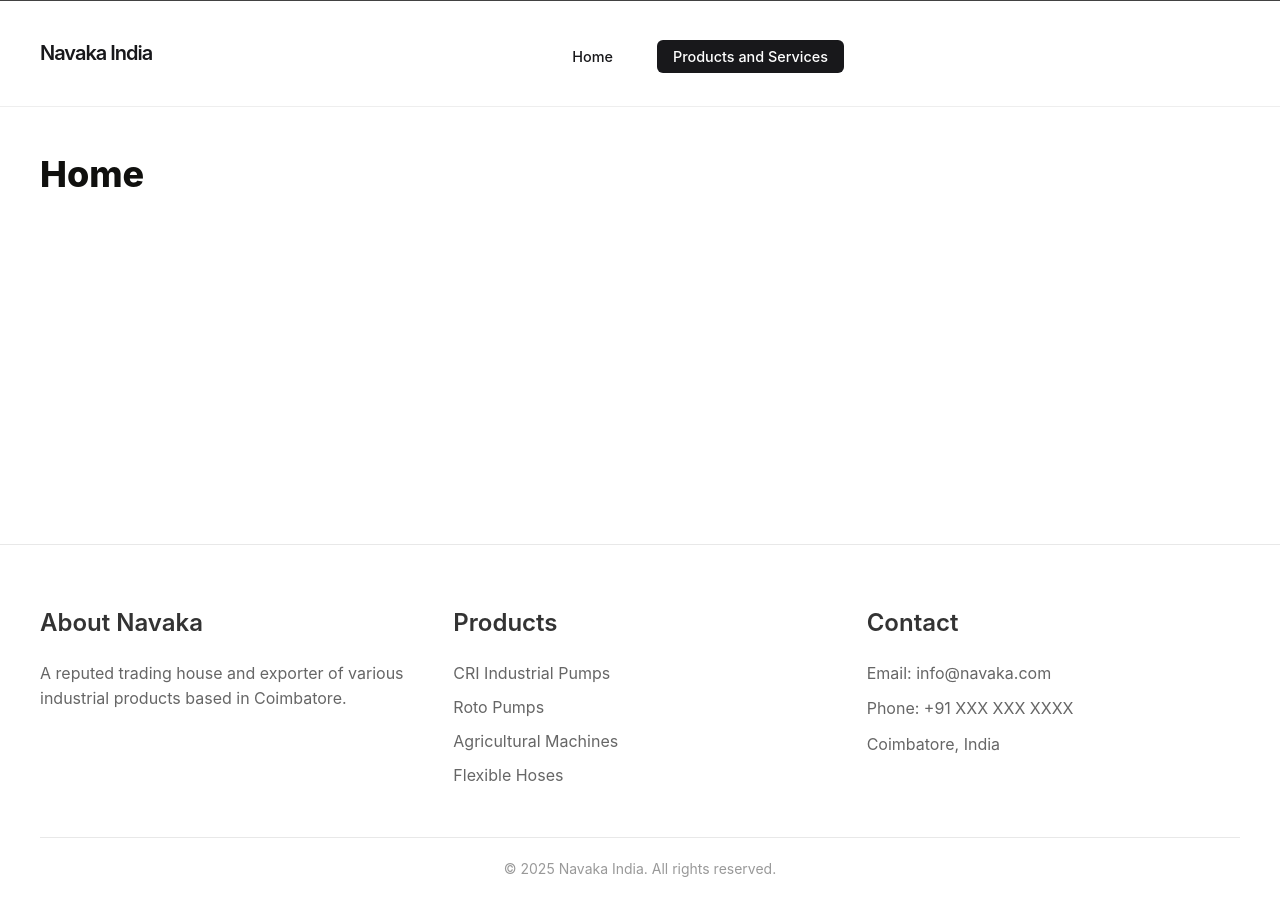
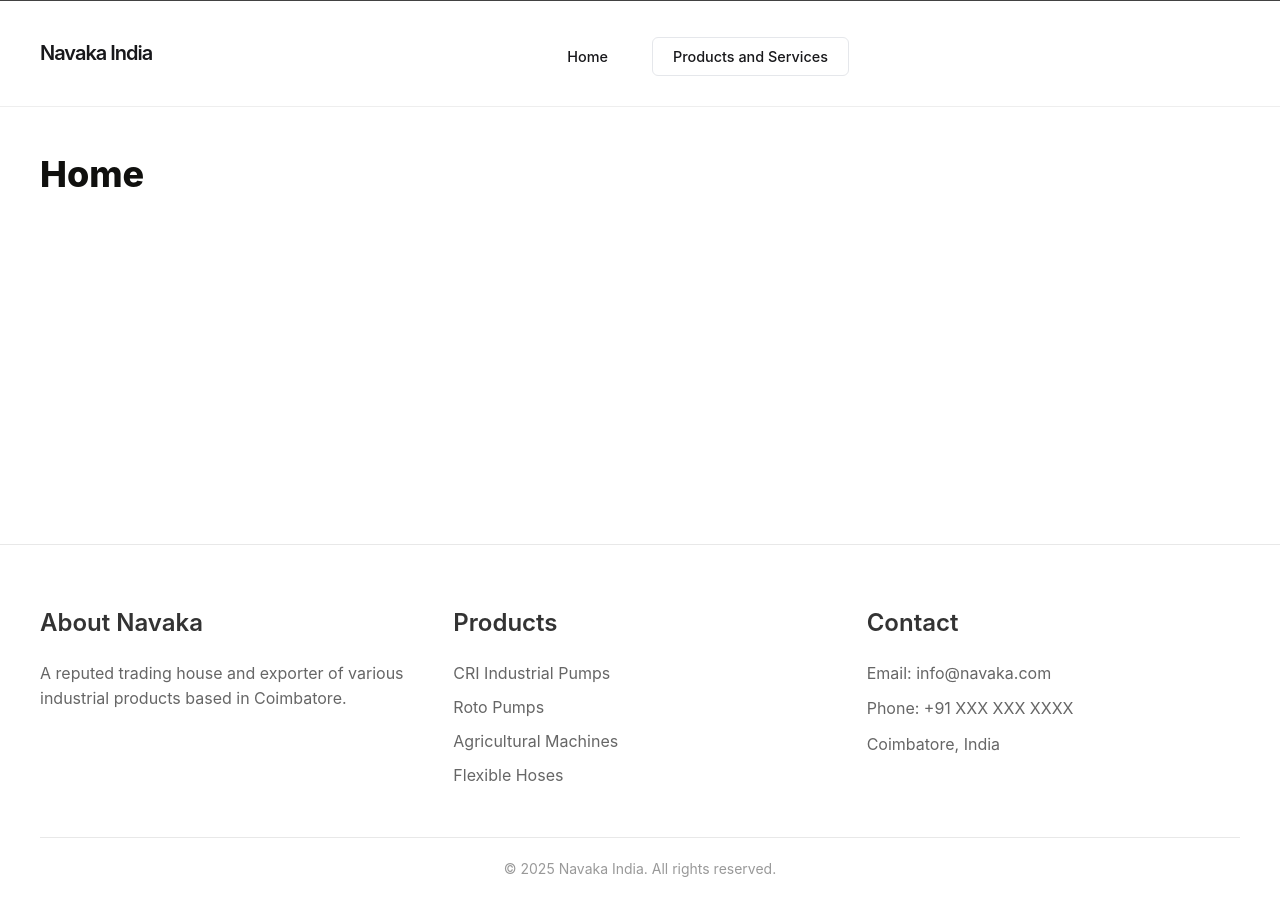
Before and after one commit to manassaloi/navakapumps, a Jekyll site: the page built from home.md, in a window 1280 px wide. Built offline with Jekyll 4.4.1, drawn with Linux system fonts in a browser that asks for light colours.

Commit message:
Update style.scss

```diff
--- a/assets/css/style.scss
+++ b/assets/css/style.scss
@@ -134,12 +134,22 @@
       color: #18181B;
       font-weight: 500;
       font-size: 0.9rem;
+      text-decoration: none;
+    }
 
-      &:last-child {
-        padding: 0.5rem 1rem;
-        background: #18181B;
-        color: white;
-        border-radius: 6px;
+    // More specific selector to override Minima theme
+    .page-link[href="/products/"] {
+      padding: 0.625rem 1.25rem !important;
+      background: white !important;
+      color: #18181B !important;
+      border: 1px solid #E5E7EB !important;
+      border-radius: 6px;
+      transition: all 0.2s;
+      margin-left: 1.5rem;
+      text-decoration: none;
+
+      &:hover {
+        background: #F9FAFB !important;
       }
     }
   }
@@ -183,21 +193,21 @@
       transition: all 0.2s;
 
       &.primary {
-        background: #18181B;
-        color: white;
-
-        &:hover {
-          background: #000;
-        }
-      }
-
-      &.secondary {
         background: white;
         color: #18181B;
         border: 1px solid #E5E7EB;
 
         &:hover {
           background: #F9FAFB;
+        }
+      }
+
+      &.secondary {
+        background: #18181B;
+        color: white;
+
+        &:hover {
+          background: #000000;
         }
       }
     }
@@ -344,7 +354,7 @@
 
 // Commitment Section
 .commitment-section {
-  padding: 3rem 2rem;
+  padding: 1rem 2rem 3rem;
   background: #F9FAFB;
   text-align: center;
 
@@ -394,7 +404,7 @@
 
 @media (max-width: 768px) {
   .commitment-section {
-    padding: 2rem 1rem;
+    padding: 1rem 1rem 2rem;
 
     .section-title {
       font-size: 2rem;
@@ -515,11 +525,11 @@
   }
 
   .commitment-section {
-    padding: 2rem 1rem;
+    padding: 1rem 1rem 2rem;
 
     .section-title {
       font-size: 2rem;
-      margin-bottom: 1.5rem;
+      margin-bottom: 1rem;
     }
   }
 
```
